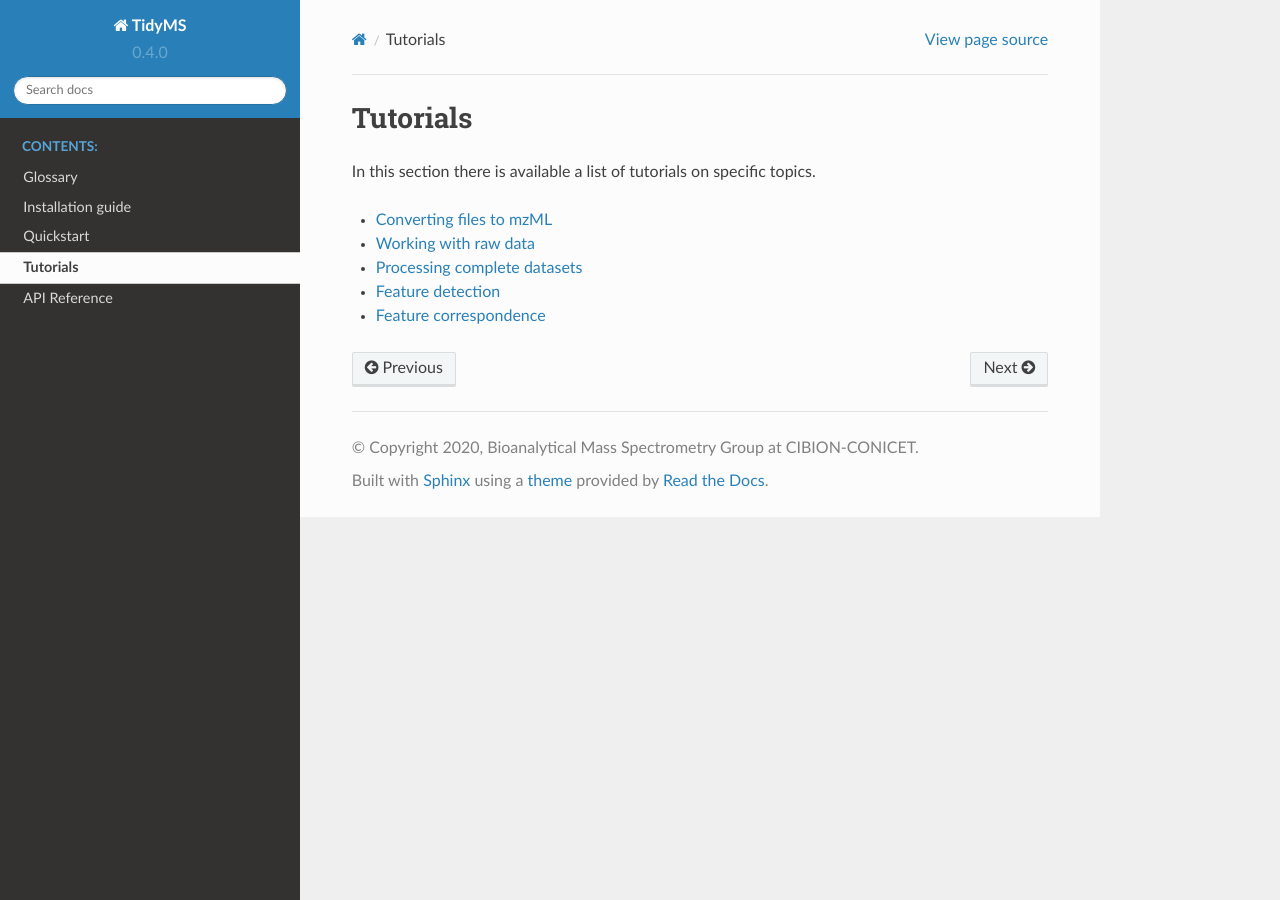
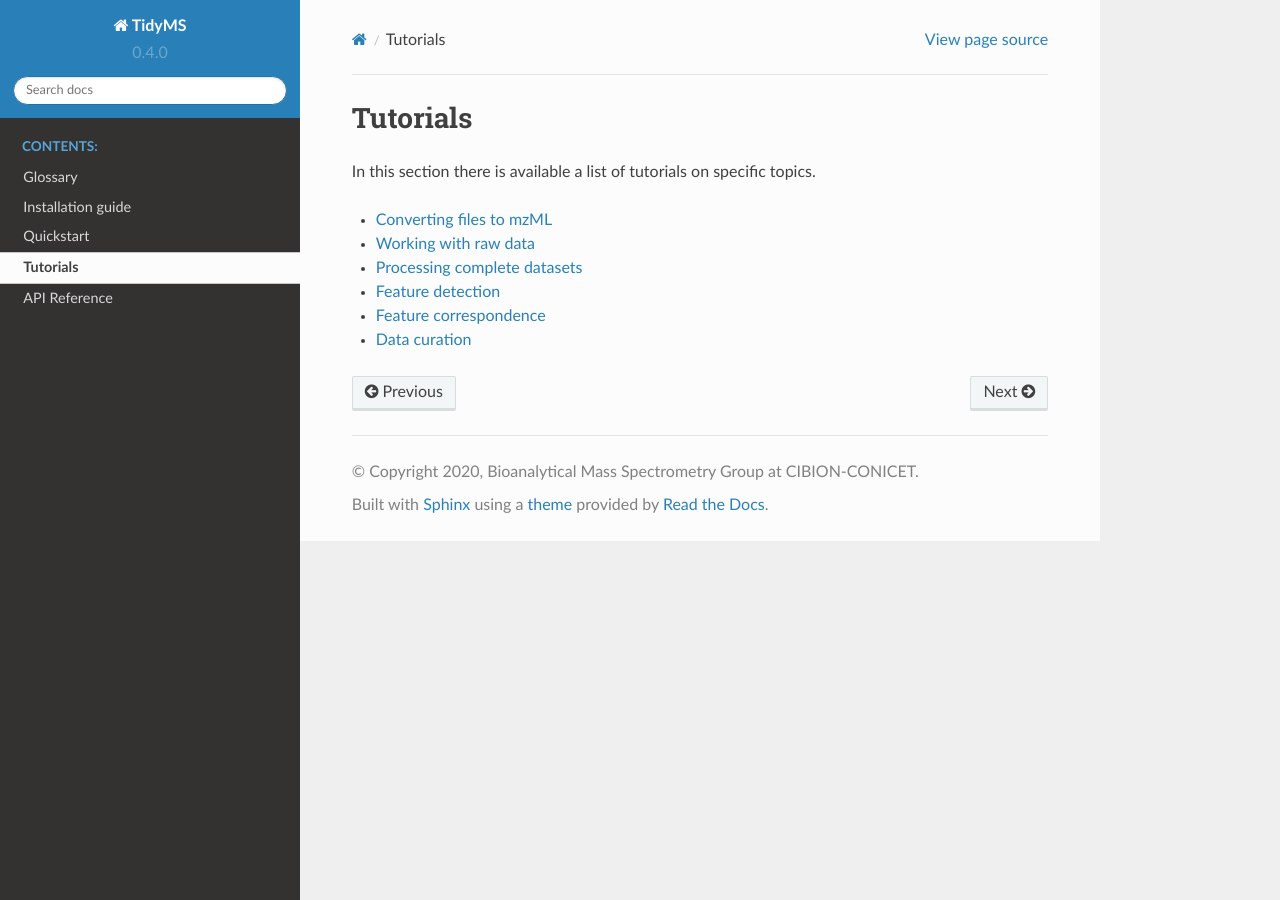
Before and after one commit to griquelme/tidyms, a Sphinx documentation site: the page built from docs/tutorials.rst, in a window 1280 px wide. Built offline with Sphinx 7.4.7 and the Read the Docs theme 2.0.0, drawn with Linux system fonts in a browser that asks for light colours; the version number is read from the project's files by our own code.

Commit message:
Add link to data curation tutorial.

```diff
--- a/docs/tutorials.rst
+++ b/docs/tutorials.rst
@@ -12,3 +12,4 @@ In this section there is available a list of tutorials on specific topics.
 * :ref:`Processing complete datasets <processing-datasets>`
 * :ref:`Feature detection <peak-picking>`
 * :ref:`Feature correspondence <ft-correspondence>`
+* :ref:`Data curation <data-curation>`
```
